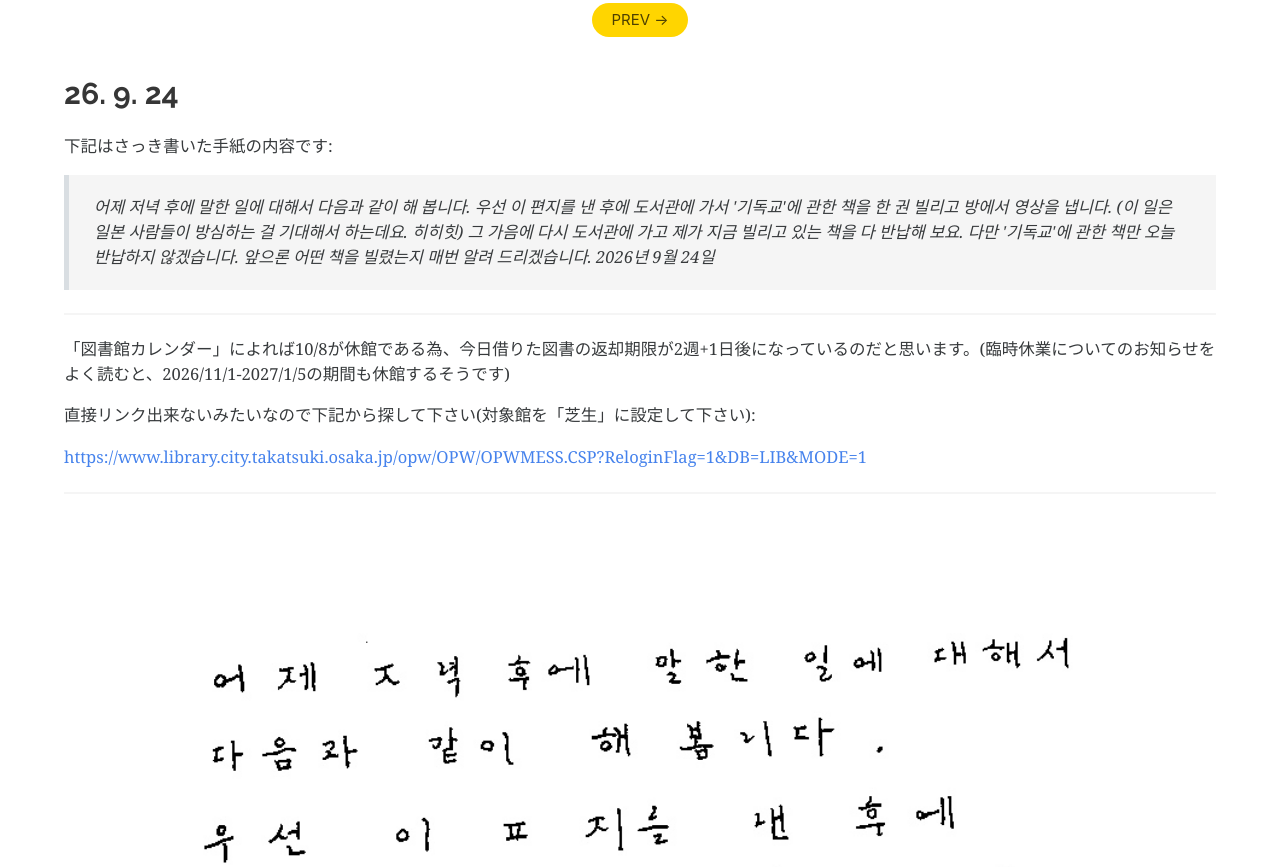
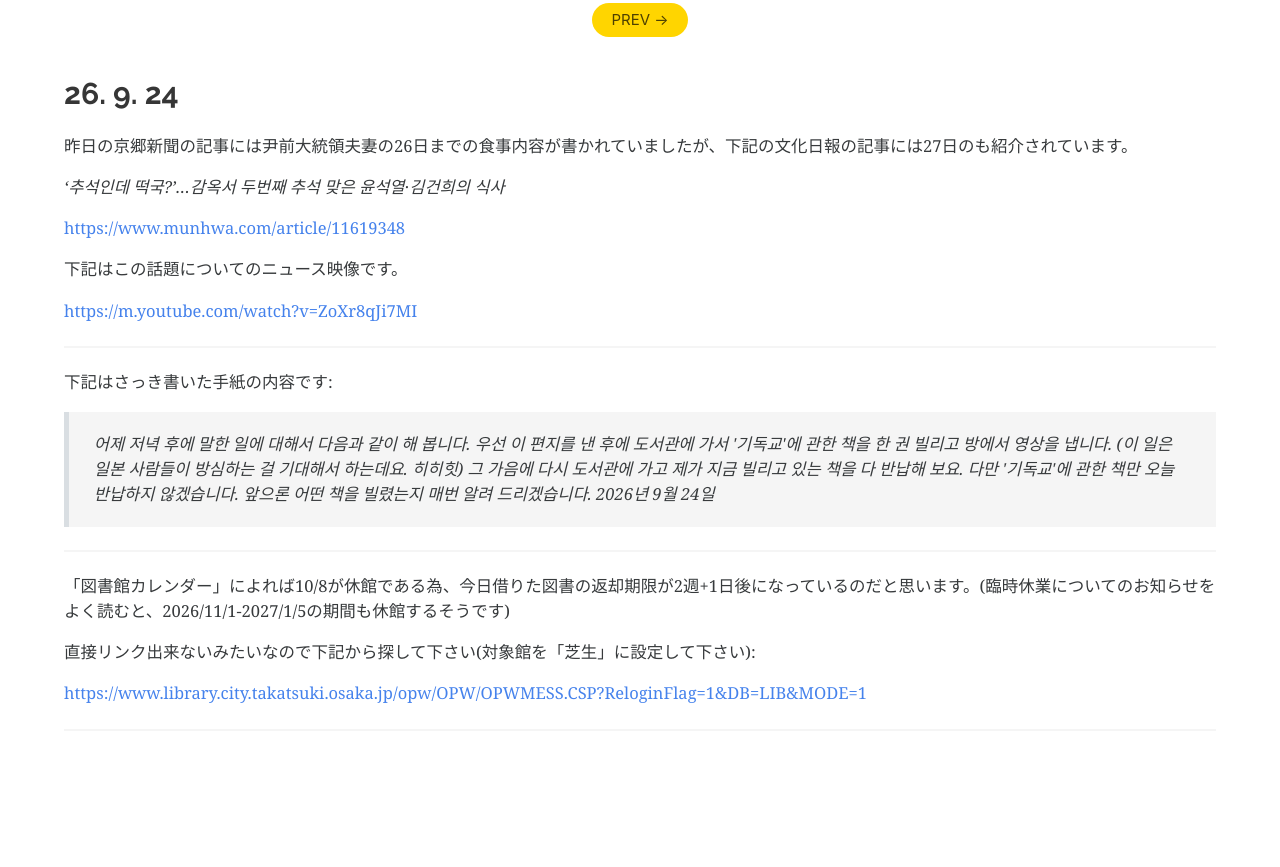
Before and after one commit to anissatta/l, a plain HTML site: page index.html in a window 1280 px wide. Shown: the part 814-1681 px from the top of the page. Drawn offline with Linux system fonts and the light colour scheme.

Commit message:
글 추가

```diff
--- a/index.html
+++ b/index.html
@@ -48,6 +48,22 @@ a {
                     <h3 class="title is-3">
                         26. 9. 24
                     </h3>
+<p>
+    昨日の京郷新聞の記事には尹前大統領夫妻の26日までの食事内容が書かれていましたが、下記の文化日報の記事には27日のも紹介されています。
+</p>
+<p class="is-italic">
+    ‘추석인데 떡국?’…감옥서 두번째 추석 맞은 윤석열·김건희의 식사
+</p>
+<p><a href="https://www.munhwa.com/article/11619348" target="_blank" rel="noopener noreferrer">
+    https://www.munhwa.com/article/11619348
+</a></p>
+<p>
+    下記はこの話題についてのニュース映像です。
+</p>
+<p><a href="https://m.youtube.com/watch?v=ZoXr8qJi7MI" target="_blank" rel="noopener noreferrer">
+    https://m.youtube.com/watch?v=ZoXr8qJi7MI
+</a></p>
+<hr/>
 <p>
     下記はさっき書いた手紙の内容です:
 </p>
```
